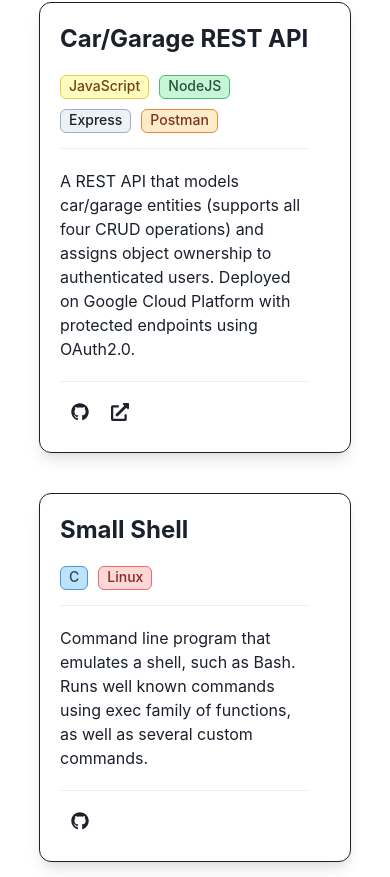
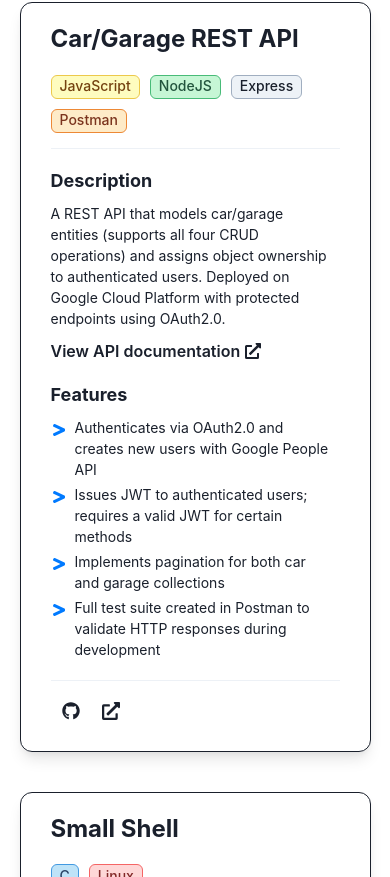
Before and after one commit to r-hoff/personal-site, a React (Vite) app: page / in a window 390 px wide. Shown: the part 1187-2064 px from the top of the page. Built offline with nearby package versions, Linux system fonts and the light colour scheme.

Commit message:
small design tweaks

```diff
--- a/components/Education.jsx
+++ b/components/Education.jsx
@@ -114,12 +114,14 @@
 									</AccordionButton>
 								</h2>
 								<AccordionPanel>
-									<List spacing={3}>
+									<List spacing={2}>
 										{item.bullets.map((bullet, index) => {
 											return (
 												<ListItem key={`${item.school.trim()}_${index}`}>
-													<ListIcon as={FaGreaterThan} color="#007AFF" key={index} />
-													{bullet}
+													<Flex>
+														<ListIcon as={FaGreaterThan} color="#007AFF" key={index} mt="5px" />
+														<Text fontSize={["md", "lg"]}>{bullet}</Text>
+													</Flex>
 												</ListItem>
 											);
 										})}
--- a/components/NavBar.jsx
+++ b/components/NavBar.jsx
@@ -163,7 +163,7 @@
 					<DrawerCloseButton />
 					<DrawerHeader fontSize="2xl">{title}</DrawerHeader>
 					<DrawerBody>
-						<VStack spacing="12px">
+						<VStack spacing="25px">
 							{links.map((link) => {
 								return (
 									<Button
--- a/components/ProjectCard.jsx
+++ b/components/ProjectCard.jsx
@@ -16,11 +16,16 @@
 	IconButton,
 	HStack,
 	Skeleton,
+	List,
+	ListItem,
+	ListIcon,
+	Link,
+	Icon,
 } from "@chakra-ui/react";
-import { FaGithub, FaExternalLinkAlt } from "react-icons/fa";
+import { FaGithub, FaExternalLinkAlt, FaGreaterThan } from "react-icons/fa";
 import technologies from "../src/data/technologies";
 
-export default function ProjectCard({ name, description, stack, imgUrl, github, link }) {
+export default function ProjectCard({ project }) {
 	const accent = useColorModeValue(
 		import.meta.env.VITE_THEME_ACCENT_COLOR_LIGHT,
 		import.meta.env.VITE_THEME_ACCENT_COLOR_DARK
@@ -34,12 +39,12 @@
 
 	return (
 		<Flex border="1px" borderColor={accent} h="100%" p="20px" minW="100%" rounded="xl">
-			<Flex direction="column" mr="20px">
+			<Flex direction="column" ml="10px" mr="10px">
 				<Heading size="lg" mb="10px">
-					{name}
+					{project.name}
 				</Heading>
 				<Flex wrap="wrap" mb="10px">
-					{stack.map((tech, index) => {
+					{project.stack.map((tech, index) => {
 						return (
 							<Tag
 								mt="10px"
@@ -47,7 +52,7 @@
 								border="1px"
 								borderColor={`${technologies[tech]}.400`}
 								size="md"
-								key={`${name}${index}`}
+								key={`${project.name}${index}`}
 								variant="subtle"
 								colorScheme={technologies[tech]}
 							>
@@ -58,19 +63,49 @@
 				</Flex>
 				<Divider mt="5px" mb="20px"></Divider>
 				<HStack mb="10px" align="start">
-					<Text fontSize={["md", "lg"]}>{description}</Text>
+					<Flex align="start" flexDir="column">
+						<Heading fontSize={["lg", "xl"]} mb="10px">
+							Description
+						</Heading>
+						<Text fontSize={["sm", "md", "lg"]}>{project.description}</Text>
+						{project.pdf ? (
+							<Link href={project.pdf.document} isExternal mt="10px" fontWeight="semibold">
+								<Flex align="center">
+									<Text fontSize={["md", "lg"]} _hover={{ textDecoration: "underline" }}>
+										{project.pdf.caption}
+									</Text>
+									<Icon ml="5px" as={FaExternalLinkAlt} />
+								</Flex>
+							</Link>
+						) : null}
+						<Heading fontSize={["lg", "xl"]} mt="20px" mb="10px">
+							Features
+						</Heading>
+						<List spacing={1}>
+							{project.bullets.map((bullet) => {
+								return (
+									<ListItem key={bullet}>
+										<Flex>
+											<ListIcon as={FaGreaterThan} color="#007AFF" mt="5px" />
+											<Text fontSize={["sm", "md"]}>{bullet}</Text>
+										</Flex>
+									</ListItem>
+								);
+							})}
+						</List>
+					</Flex>
 					{useDesktop ? (
 						<Box maxW="md">
 							<Skeleton rounded="xl" isLoaded={isLoaded}>
 								<Image
-									src={`./${imgUrl}`}
-									alt={`${name} image`}
+									src={`./${project.imgUrl}`}
+									alt={`${project.name} image`}
 									boxSize="300px"
 									fit="cover"
 									border="1px"
 									rounded="xl"
 									borderColor={accent}
-									minW="200px"
+									minW="250px"
 									onLoad={handleOnLoad}
 								/>
 							</Skeleton>
@@ -83,20 +118,20 @@
 				<Divider mt="10px"></Divider>
 				<Flex mt="10px">
 					<LinkBox>
-						<LinkOverlay href={github} isExternal>
+						<LinkOverlay href={project.github} isExternal>
 							<IconButton
-								aria-label={`${name} GitHub link`}
+								aria-label={`${project.name} GitHub link`}
 								icon={<FaGithub />}
 								bg="transparent"
 								fontSize={["lg", "xl", "2xl"]}
 							/>
 						</LinkOverlay>
 					</LinkBox>
-					{link ? (
+					{project.link ? (
 						<LinkBox>
-							<LinkOverlay href={link} isExternal>
+							<LinkOverlay href={project.link} isExternal>
 								<IconButton
-									aria-label={`${name} live project`}
+									aria-label={`${project.name} live project`}
 									icon={<FaExternalLinkAlt />}
 									bg="transparent"
 									fontSize={["lg", "xl", "2xl"]}
--- a/components/ProjectGrid.jsx
+++ b/components/ProjectGrid.jsx
@@ -4,51 +4,16 @@
 import projects from "../src/data/projects";
 
 export default function ProjectGrid() {
-	let marginTop = "5";
-	const [useDesktop] = useMediaQuery("(min-width: 1024px)");
-	let maxW = "100%";
-	if (useDesktop) {
-		maxW = "90%";
-	}
+	const [useDesktop] = useMediaQuery("(min-width: 1281px)");
 	let cols = 2;
 	useDesktop ? (cols = 2) : (cols = 1);
 	return (
 		<Center pb="100">
-			<SimpleGrid columns={cols} spacing="40px" maxW={maxW}>
-				{projects.map((project, index) => {
-					return index % 2 === 0 ? (
-						<Box
-							ml={useDesktop ? `${marginTop / 2}%` : `${marginTop * 2}%`}
-							mr={useDesktop ? `0%` : `${marginTop * 2}%`}
-							boxShadow="lg"
-							rounded="xl"
-							key={project.name}
-						>
-							<ProjectCard
-								name={project.name}
-								description={project.description}
-								stack={project.stack}
-								imgUrl={project.imgUrl}
-								github={project.github}
-								link={project.link}
-							></ProjectCard>
-						</Box>
-					) : (
-						<Box
-							ml={useDesktop ? `0%` : `${marginTop * 2}%`}
-							mr={useDesktop ? `${marginTop / 2}%` : `${marginTop * 2}%`}
-							boxShadow="lg"
-							rounded="xl"
-							key={project.name}
-						>
-							<ProjectCard
-								name={project.name}
-								description={project.description}
-								stack={project.stack}
-								imgUrl={project.imgUrl}
-								github={project.github}
-								link={project.link}
-							></ProjectCard>
+			<SimpleGrid columns={cols} spacing="40px" maxW="90%">
+				{projects.map((project) => {
+					return (
+						<Box boxShadow="lg" rounded="xl" key={project.name}>
+							<ProjectCard project={project}></ProjectCard>
 						</Box>
 					);
 				})}
--- a/components/WorkExp.jsx
+++ b/components/WorkExp.jsx
@@ -83,15 +83,17 @@
 														{`(${role.startMonth}/${role.startYear} - ${role.endMonth}/${role.endYear})`}
 													</Text>
 												</Flex>
-												<List spacing={1}>
+												<List spacing={2}>
 													{role.bullets.map((bullet, index) => {
 														return (
 															<ListItem
 																fontSize={["sm", "md"]}
 																key={`${role.title.trim()}_${index}`}
 															>
-																<ListIcon as={FaGreaterThan} color="#007AFF" />
-																{bullet}
+																<Flex>
+																	<ListIcon as={FaGreaterThan} color="#007AFF" mt="5px" />
+																	<Text fontSize={["sm", "md"]}>{bullet}</Text>
+																</Flex>
 															</ListItem>
 														);
 													})}
```
